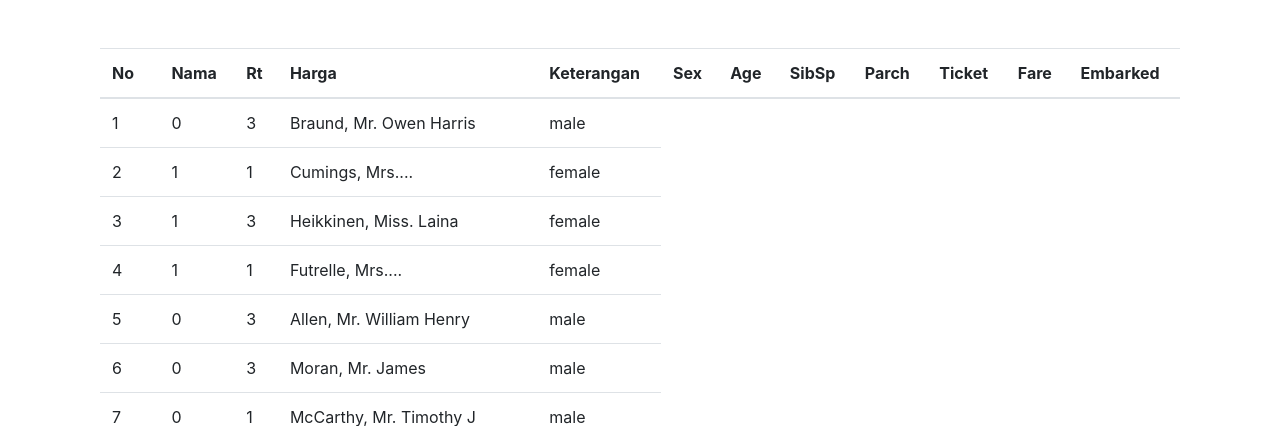
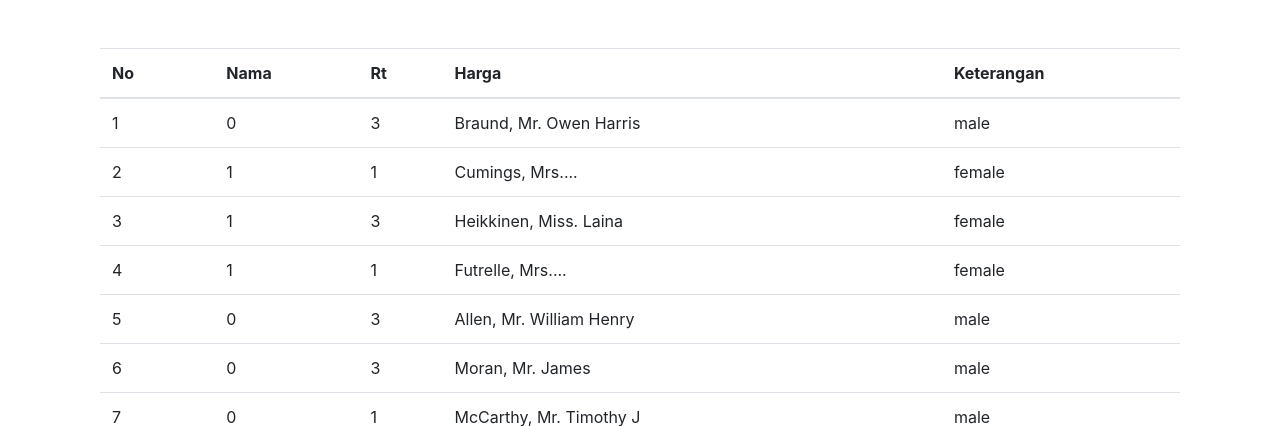
Before and after one commit to fajrin1996/web_kelurahan, a Flask app: page /lihatrek/1 in a window 1280 px wide. Shown: the part 56-482 px from the top of the page. Run offline with Flask 2, Linux system fonts and the light colour scheme; data comes from the database, SQL or seed files in the repository; some libraries are stand-ins or nearby versions.

Commit message:
Update lihatrek.html

```diff
--- a/affairs/templates/lihatrek.html
+++ b/affairs/templates/lihatrek.html
@@ -11,13 +11,6 @@
         <th>Rt</th>
         <th>Harga</th>
         <th>Keterangan</th>
-        <th>Sex</th>
-        <th>Age</th>
-        <th>SibSp</th>
-        <th>Parch</th>
-        <th>Ticket</th>
-        <th>Fare</th>
-        <th>Embarked</th>
       </tr>
     </thead>
     <tbody>
```
